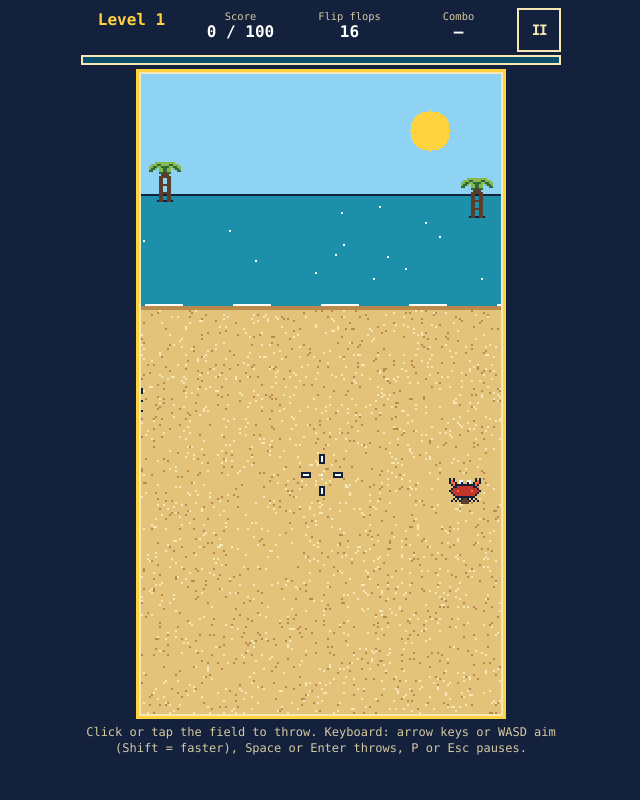
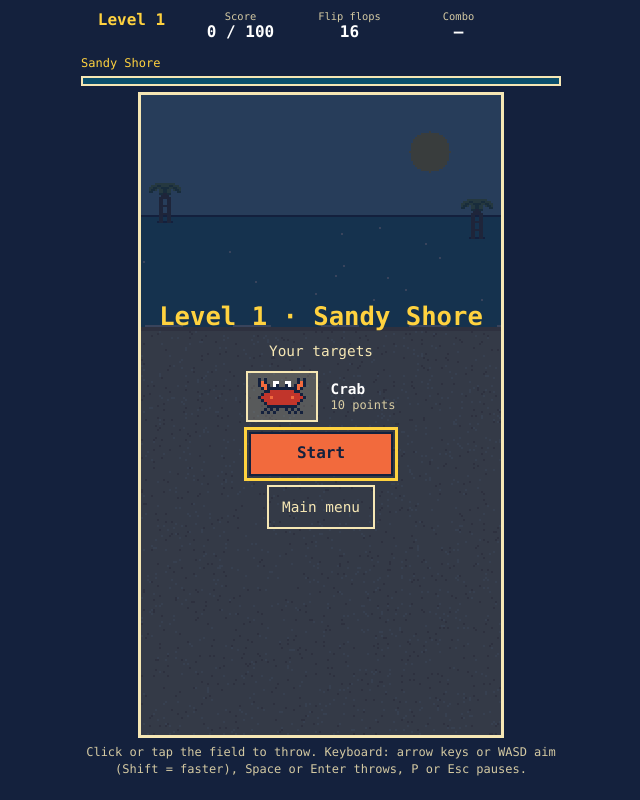
Before and after one commit to CoutoDev/crabs-against-flip-flops, a website built with Vite: page index.html in a window 1280 px wide. Both pictures are taken after a click on the button "Play". Shown: the whole page, without its empty margins (319-959 px from the left). Built offline with nearby package versions, Linux system fonts and the light colour scheme.

Commit message:
feat: add level name and crab names for the player

```diff
--- a/src/application/game-flow.ts
+++ b/src/application/game-flow.ts
@@ -4,7 +4,7 @@ import type { DomainEvent } from '../domain/events';
 import type { EventBus } from './event-bus';
 import { GameSession } from './game-session';
 
-export type Screen = 'menu' | 'playing' | 'paused' | 'ended';
+export type Screen = 'menu' | 'briefing' | 'playing' | 'paused' | 'ended';
 
 export interface RoundOutcome {
   readonly result: 'won' | 'lost';
@@ -110,19 +110,24 @@ export class GameFlow {
     this.go('menu');
   }
 
-  /** Starts a fresh round of the given level (also used to retry or play again). */
+  /**
+   * Opens the briefing of a level: the round exists but is frozen, so the player can see which
+   * crabs are coming before `start()` lets it run.
+   */
   play(levelIndex: number = this.currentLevelIndex): void {
-    this.assertPlayable(levelIndex);
-    const level = this.deps.levels[levelIndex];
-    if (level === undefined) return; // unreachable: assertPlayable checked the range
-    this.currentLevelIndex = levelIndex;
-    this.currentOutcome = undefined;
-    this.currentSession = new GameSession(
-      { level, crabSpecs: this.deps.crabSpecs },
-      this.deps.newSeed(),
-      this.deps.bus,
-    );
+    this.begin(levelIndex, 'briefing');
+  }
+
+  /** Ends the briefing and lets the round run. */
+  start(): void {
+    if (this.current !== 'briefing') return;
+    this.currentSession?.resume();
     this.go('playing');
+  }
+
+  /** Plays the same level again straight away (no briefing: the player has just seen it). */
+  retry(): void {
+    this.begin(this.currentLevelIndex, 'playing');
   }
 
   pause(): void {
@@ -156,6 +161,22 @@ export class GameFlow {
     this.currentSession = undefined;
     this.currentOutcome = undefined;
     this.go('menu');
+  }
+
+  private begin(levelIndex: number, screen: 'briefing' | 'playing'): void {
+    this.assertPlayable(levelIndex);
+    const level = this.deps.levels[levelIndex];
+    if (level === undefined) return; // unreachable: assertPlayable checked the range
+    this.currentLevelIndex = levelIndex;
+    this.currentOutcome = undefined;
+    const session = new GameSession(
+      { level, crabSpecs: this.deps.crabSpecs },
+      this.deps.newSeed(),
+      this.deps.bus,
+    );
+    if (screen === 'briefing') session.pause();
+    this.currentSession = session;
+    this.go(screen);
   }
 
   private onEvent(event: DomainEvent): void {
--- /dev/null
+++ b/src/infrastructure/render/sprite-canvas.ts
@@ -0,0 +1,20 @@
+import { Framebuffer } from './framebuffer';
+import type { Sprite } from './sprite';
+
+/**
+ * Draws a sprite on its own small canvas, for DOM screens that show the art (the level briefing).
+ * Same pixels as the game field; the page scales it with `image-rendering: pixelated`.
+ */
+export function spriteToCanvas(sprite: Sprite): HTMLCanvasElement {
+  const frame = new Framebuffer(sprite.width, sprite.height);
+  frame.blit(sprite, 0, 0);
+  const canvas = document.createElement('canvas');
+  canvas.width = sprite.width;
+  canvas.height = sprite.height;
+  // 3 CSS rem-quarters per sprite pixel: every crab is drawn at the same scale, so sizes compare.
+  canvas.style.width = `${sprite.width * 0.1875}rem`;
+  canvas
+    .getContext('2d')
+    ?.putImageData(new ImageData(frame.data, sprite.width, sprite.height), 0, 0);
+  return canvas;
+}
--- a/src/main.ts
+++ b/src/main.ts
@@ -14,8 +14,10 @@ import { CanvasPresenter } from './infrastructure/render/canvas-presenter';
 import { Effects } from './infrastructure/render/effects';
 import { Framebuffer } from './infrastructure/render/framebuffer';
 import { Scene } from './infrastructure/render/scene';
+import { spriteToCanvas } from './infrastructure/render/sprite-canvas';
+import { SPRITES } from './infrastructure/render/sprites';
 import { announcementFor } from './ui/announce';
-import { GameView, type CampaignView } from './ui/game-view';
+import { GameView, type CampaignView, type CrabIcons } from './ui/game-view';
 import { buildHud } from './ui/hud-model';
 import { detectLocale } from './ui/i18n/detect-locale';
 import { createTranslator } from './ui/i18n/translator';
@@ -46,11 +48,28 @@ let translator = createTranslator(detectLocale(navigator.languages));
 let muted = false;
 let hudKey = '';
 
-const view = new GameView(root, {
+const crabIcons: CrabIcons = {
+  common: () => spriteToCanvas(SPRITES.crabs.common[0]),
+  swimmer: () => spriteToCanvas(SPRITES.crabs.swimmer[0]),
+  fiddler: () => spriteToCanvas(SPRITES.crabs.fiddler[0]),
+};
+
+const view = new GameView(
+  root,
+  {
     play: () => {
       void sfx.unlock(); // browsers only start audio after a user gesture, and this is one
       effects.clear();
       flow.play();
+    },
+    start: () => {
+      void sfx.unlock();
+      flow.start();
+    },
+    retry: () => {
+      void sfx.unlock();
+      effects.clear();
+      flow.retry();
     },
     next: () => {
       void sfx.unlock();
@@ -72,7 +91,9 @@ const view = new GameView(root, {
       sfx.setMuted(muted);
       view.setTranslator(translator, muted);
     },
-});
+  },
+  crabIcons,
+);
 const presenter = new CanvasPresenter(view.canvas, frame);
 
 function refit(): void {
@@ -88,11 +109,13 @@ bus.subscribe((event) => {
 });
 
 function campaignView(): CampaignView {
+  const level = LEVELS[flow.levelIndex];
   return {
     levelIds: LEVELS.map((level) => level.id),
     selected: flow.levelIndex,
     highestUnlocked: flow.highestUnlockedIndex,
-    biome: LEVELS[flow.levelIndex]?.biome ?? 'beach',
+    biome: level?.biome ?? 'beach',
+    crabs: (level?.crabs ?? []).map(({ type }) => ({ type, points: CRAB_TYPES[type].points })),
   };
 }
 
--- a/src/style.css
+++ b/src/style.css
@@ -105,6 +105,11 @@ body {
   max-width: 30rem;
 }
 
+.hud__item,
+.hud > .control {
+  grid-row: 1;
+}
+
 .hud__item {
   display: flex;
   flex-direction: column;
@@ -135,7 +140,22 @@ body {
   color: var(--coral);
 }
 
+.hud__name {
+  grid-row: 2;
+  grid-column: 1 / -1;
+  min-height: 1.1rem;
+  margin: 0;
+  overflow: hidden;
+  font-size: 0.75rem;
+  line-height: 1.1rem;
+  text-align: left;
+  text-overflow: ellipsis;
+  white-space: nowrap;
+  color: var(--sun);
+}
+
 .hud__progress {
+  grid-row: 3;
   grid-column: 1 / -1;
   width: 100%;
   height: 0.6rem;
@@ -191,7 +211,8 @@ body {
   flex-direction: column;
   gap: 0.6rem;
   align-items: center;
-  justify-content: center;
+  /* `safe`: when the content is taller than the field it starts at the top and scrolls, instead of being cut at both ends. */
+  justify-content: safe center;
   padding: 0.75rem;
   overflow: auto;
   text-align: center;
@@ -214,6 +235,56 @@ body {
   margin: 0;
   max-width: 18rem;
   font-size: 0.9rem;
+}
+
+/* Briefing: who you are about to face. */
+.targets {
+  display: flex;
+  flex-direction: column;
+  gap: 0.5rem;
+  margin: 0;
+  padding: 0;
+  list-style: none;
+}
+
+.targets__item {
+  display: flex;
+  gap: 0.75rem;
+  align-items: center;
+  text-align: left;
+}
+
+.targets__icon {
+  display: flex;
+  align-items: center;
+  justify-content: center;
+  width: 4.5rem;
+  height: 3.2rem;
+  background: color-mix(in srgb, var(--sand) 18%, transparent);
+  border: 2px solid var(--sand);
+}
+
+.targets__icon canvas {
+  height: auto;
+  image-rendering: pixelated;
+  image-rendering: crisp-edges;
+}
+
+.targets__text {
+  display: flex;
+  flex-direction: column;
+  font-size: 0.9rem;
+  line-height: 1.25;
+}
+
+.targets__name {
+  font-weight: bold;
+  color: var(--white);
+}
+
+.targets__points {
+  font-size: 0.75rem;
+  opacity: 0.85;
 }
 
 /* Level picker on the menu: numbered squares, locked ones dimmed. */
@@ -313,6 +384,25 @@ body {
     font-size: 0.75rem;
   }
 
+  .hud__name {
+    min-height: 0;
+    white-space: normal;
+  }
+
+  /* The field is only 180 px wide here: Start first, the list of targets after it. */
+  .overlay[data-overlay='briefing'] .targets {
+    order: 1;
+  }
+
+  .targets__icon {
+    width: 3.6rem;
+    height: 2.6rem;
+  }
+
+  .targets__item {
+    gap: 0.5rem;
+  }
+
   .help {
     display: none;
   }
--- a/src/ui/campaign-text.ts
+++ b/src/ui/campaign-text.ts
@@ -1,3 +1,4 @@
+import type { CrabType } from '../domain/entities/crab';
 import type { Biome } from '../domain/entities/level';
 import type { MessageKey } from './i18n/messages/en';
 import type { Translator } from './i18n/translator';
@@ -12,3 +13,5 @@ export const levelName = (translator: Translator, levelId: number): string =>
   translator.t(levelNameKey(levelId));
 
 export const canvasLabelKey = (biome: Biome): MessageKey => `canvas.label.${biome}`;
+
+export const crabNameKey = (type: CrabType): MessageKey => `crab.${type}`;
--- a/src/ui/game-view.ts
+++ b/src/ui/game-view.ts
@@ -1,12 +1,15 @@
 import type { RoundOutcome, Screen } from '../application/game-flow';
 import { LOCALES, type Locale } from '../application/locale';
+import type { CrabType } from '../domain/entities/crab';
 import type { Biome } from '../domain/entities/level';
-import { canvasLabelKey, levelName } from './campaign-text';
+import { canvasLabelKey, crabNameKey, levelName } from './campaign-text';
 import type { HudModel } from './hud-model';
 import type { Translator } from './i18n/translator';
 
 export interface ViewActions {
   play(): void;
+  start(): void;
+  retry(): void;
   next(): void;
   selectLevel(index: number): void;
   resume(): void;
@@ -23,7 +26,12 @@ export interface CampaignView {
   readonly selected: number;
   readonly highestUnlocked: number;
   readonly biome: Biome;
+  /** The crab types of the selected level, for the briefing. */
+  readonly crabs: readonly { readonly type: CrabType; readonly points: number }[];
 }
+
+/** One small picture per crab type, drawn by the infrastructure layer. */
+export type CrabIcons = Readonly<Record<CrabType, () => HTMLElement>>;
 
 type OverlayScreen = Exclude<Screen, 'playing'>;
 
@@ -190,6 +198,28 @@ class LevelPicker {
   }
 }
 
+/** The briefing's list of targets: a picture, a name and the points each one is worth. */
+class TargetList {
+  readonly root = el('ul', 'targets');
+
+  constructor(private readonly icons: CrabIcons) {}
+
+  update(translator: Translator, crabs: CampaignView['crabs']): void {
+    const { t } = translator;
+    this.root.replaceChildren(
+      ...crabs.map(({ type, points }) => {
+        const icon = el('span', 'targets__icon', this.icons[type]());
+        icon.setAttribute('aria-hidden', 'true');
+        const name = el('span', 'targets__name', t(crabNameKey(type)));
+        const worth = el('span', 'targets__points', t('score.points', { count: points }));
+        const item = el('li', 'targets__item', icon, el('span', 'targets__text', name, worth));
+        item.dataset['crab'] = type;
+        return item;
+      }),
+    );
+  }
+}
+
 /**
  * Everything the player sees around the canvas: a compact HUD (the only fixed chrome, so the
  * portrait field gets the height), the dialogs (menu, pause, end), help text and the live region
@@ -211,6 +241,7 @@ export class GameView {
   private readonly pauseButton: HTMLButtonElement;
   private readonly hud = el('div', 'hud');
   private readonly hudLevel = hudItem('level');
+  private readonly hudName = el('p', 'hud__name');
   private readonly hudScore = hudItem('score');
   private readonly hudAmmo = hudItem('ammo');
   private readonly hudCombo = hudItem('combo');
@@ -220,18 +251,21 @@ export class GameView {
   private readonly live = el('p', 'sr-only');
 
   private readonly menu: Overlay;
+  private readonly briefing: Overlay;
+  private readonly targets: TargetList;
   private readonly paused: Overlay;
   private readonly ended: Overlay;
   private readonly settings: readonly SettingsPanel[];
   private readonly levelPicker: LevelPicker;
 
-  constructor(root: HTMLElement, actions: ViewActions) {
+  constructor(root: HTMLElement, actions: ViewActions, icons: CrabIcons) {
     this.pauseButton = button('control control--square', actions.pause);
     this.pauseButton.textContent = 'II';
 
     this.progress.max = 1;
     this.hud.append(
       this.hudLevel.root,
+      this.hudName,
       this.hudScore.root,
       this.hudAmmo.root,
       this.hudCombo.root,
@@ -251,16 +285,27 @@ export class GameView {
     this.menu.addButton(actions.play);
     this.menu.addExtra(this.levelPicker.root);
     this.menu.addExtra(menuSettings.root);
+    this.targets = new TargetList(icons);
+    this.briefing = new Overlay('briefing', 'game-briefing');
+    this.briefing.addExtra(this.targets.root);
+    this.briefing.addButton(actions.start);
+    this.briefing.addButton(actions.toMenu);
     this.paused = new Overlay('paused', 'game-paused');
     this.paused.addButton(actions.resume);
     this.paused.addButton(actions.toMenu);
     this.paused.addExtra(pausedSettings.root);
     this.ended = new Overlay('ended', 'game-ended');
     this.ended.addButton(actions.next);
-    this.ended.addButton(actions.play);
+    this.ended.addButton(actions.retry);
     this.ended.addButton(actions.toMenu);
 
-    this.stage.append(this.canvas, this.menu.root, this.paused.root, this.ended.root);
+    this.stage.append(
+      this.canvas,
+      this.menu.root,
+      this.briefing.root,
+      this.paused.root,
+      this.ended.root,
+    );
     this.live.setAttribute('role', 'status');
     this.live.setAttribute('aria-live', 'polite');
     this.game.append(this.title, this.hud, this.stage, this.help, this.live);
@@ -316,6 +361,7 @@ export class GameView {
   updateHud(model: HudModel): void {
     const last = this.lastHud;
     if (last?.level !== model.level) this.hudLevel.value.textContent = model.level;
+    if (last?.levelName !== model.levelName) this.hudName.textContent = model.levelName;
     if (last?.score !== model.score || last.goal !== model.goal) {
       this.hudScore.value.textContent = `${model.score} / ${model.goal}`;
     }
@@ -371,7 +417,15 @@ export class GameView {
   private renderCampaign(): void {
     const { translator, campaign } = this;
     if (translator === undefined || campaign === undefined) return;
+    const { t } = translator;
     this.levelPicker.update(translator, campaign);
+    this.targets.update(translator, campaign.crabs);
+    const levelId = campaign.levelIds[campaign.selected] ?? 1;
+    this.briefing.setTexts(
+      t('menu.selected', { level: levelId, name: levelName(translator, levelId) }),
+      t('briefing.targets'),
+      [t('briefing.start'), t('round.menu')],
+    );
     this.canvas.setAttribute('aria-label', translator.t(canvasLabelKey(campaign.biome)));
   }
 
@@ -401,6 +455,7 @@ export class GameView {
   private renderScreen(): void {
     const overlays: Readonly<Record<OverlayScreen, Overlay>> = {
       menu: this.menu,
+      briefing: this.briefing,
       paused: this.paused,
       ended: this.ended,
     };
@@ -424,6 +479,9 @@ export class GameView {
       case 'menu':
         this.menu.focusPrimary();
         break;
+      case 'briefing':
+        this.briefing.focusPrimary();
+        break;
       case 'paused':
         this.paused.focusPrimary();
         break;
--- a/src/ui/hud-model.ts
+++ b/src/ui/hud-model.ts
@@ -1,9 +1,12 @@
 import { comboMultiplier } from '../domain/rules/scoring';
 import type { RoundState } from '../domain/rules/round';
+import { levelName } from './campaign-text';
 import type { Translator } from './i18n/translator';
 
 export interface HudModel {
   readonly level: string;
+  /** The level's name, shown under the level number. */
+  readonly levelName: string;
   readonly score: string;
   readonly goal: string;
   readonly ammo: string;
@@ -22,6 +25,7 @@ export function buildHud(state: RoundState, levelNumber: number, translator: Tra
   const nextMultiplier = comboMultiplier(state.combo + 1, level.scoring);
   return {
     level: translator.t('hud.level', { level: levelNumber }),
+    levelName: levelName(translator, level.id),
     score: translator.formatNumber(state.score),
     goal: translator.formatNumber(level.targetScore),
     ammo: translator.formatNumber(state.ammo),
--- a/src/ui/i18n/messages/en.ts
+++ b/src/ui/i18n/messages/en.ts
@@ -46,6 +46,11 @@ export const en = {
   'round.won.title': 'Level cleared!',
   'round.lost.title': 'Out of flip flops!',
   'round.summary': 'Score {score} · {hits} hits in {throws} throws',
+  'briefing.targets': 'Your targets',
+  'briefing.start': 'Start',
+  'crab.common': 'Crab',
+  'crab.swimmer': 'Swimmer crab',
+  'crab.fiddler': 'Fiddler crab',
   'round.next': 'Next level',
   'round.again': 'Play again',
   'round.campaign.title': 'Campaign complete!',
--- a/src/ui/i18n/messages/pt-BR.ts
+++ b/src/ui/i18n/messages/pt-BR.ts
@@ -32,6 +32,11 @@ export const ptBR: Readonly<Record<MessageKey, Message>> = {
   'round.won.title': 'Nível concluído!',
   'round.lost.title': 'Acabaram os chinelos!',
   'round.summary': '{score} pontos · {hits} acertos em {throws} arremessos',
+  'briefing.targets': 'Seus alvos',
+  'briefing.start': 'Começar',
+  'crab.common': 'Caranguejo',
+  'crab.swimmer': 'Siri',
+  'crab.fiddler': 'Caranguejo-violinista',
   'round.next': 'Próximo nível',
   'round.again': 'Jogar de novo',
   'round.campaign.title': 'Campanha concluída!',
```
Also changed, not shown: docs/adr/0001-arquitetura.md (+29 -28 lines), e2e/briefing.spec.ts (added, +72 -0 lines), e2e/gameplay.spec.ts (+4 -0 lines), e2e/layout.spec.ts (+3 -2 lines), e2e/support/game-page.ts (+10 -2 lines), e2e/touch.spec.ts (+2 -0 lines), src/application/game-flow.test.ts (+81 -26 lines), src/application/player-controls.test.ts (+6 -0 lines), src/ui/ui-models.test.ts (+13 -1 lines). Lines whose indentation alone changed are shown as unchanged.
